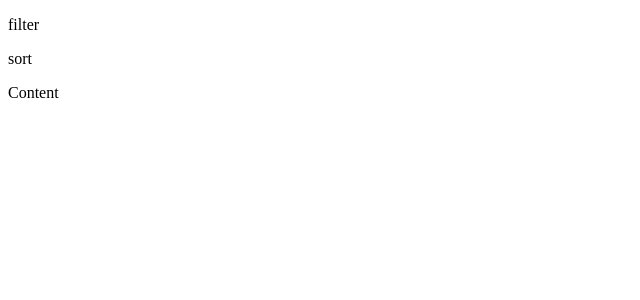
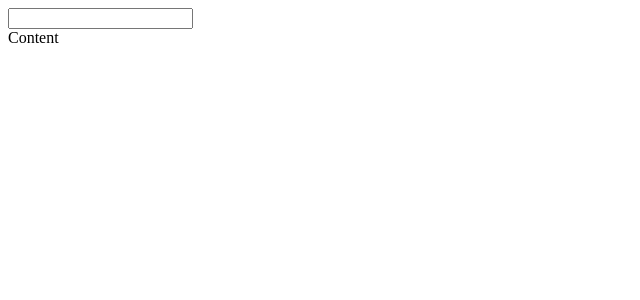
Before and after one commit to alimbaeva/react_rss_2025, a React (Vite) app: page / in a window 1280 px wide. Shown: the top 300 px of the page, without its empty margins (0-640 px from the left). Built offline with nearby package versions, Linux system fonts and the light colour scheme.

Commit message:
feat: add react-hook-form dependenses

```diff
--- a/package.json
+++ b/package.json
@@ -15,11 +15,14 @@
     "test:coverage": "vitest run --coverage"
   },
   "dependencies": {
+    "@hookform/resolvers": "^4.1.3",
     "@reduxjs/toolkit": "^2.5.1",
     "lint-staged": "^15.2.11",
     "react": "^18.3.1",
     "react-dom": "^18.3.1",
     "react-redux": "^9.2.0",
+    "react-hook-form": "^7.54.2",
+    "isbot": "^5.1.17",
     "react-router-dom": "^7.1.5"
   },
   "devDependencies": {
--- a/src/componentr/header/Header.tsx
+++ b/src/componentr/header/Header.tsx
@@ -1,8 +1,9 @@
 const Header = () => {
   return (
     <header>
-      <p>filter</p>
-      <p>sort</p>
+      <div>
+        <input type="text" />
+      </div>
     </header>
   );
 };
```
Also changed, not shown: 1 other file (tests, documents, lock files or other folders).
